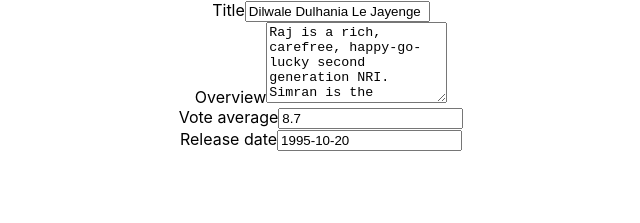
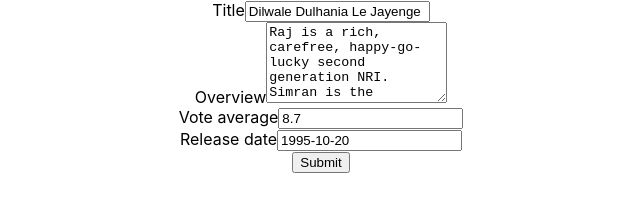
Before and after one commit to mauricedb/women-go-tech-2021, a React (Create React App) app: page / in a window 1280 px wide. Shown: the top 223 px of the page, without its empty margins (319-959 px from the left). Built offline with nearby package versions, Linux system fonts and the light colour scheme.

Commit message:
Submit movie form

```diff
--- a/src/components/Movie.js
+++ b/src/components/Movie.js
@@ -4,7 +4,12 @@
   const [thisMovie, setThisMovie] = useState(movie);
 
   return (
-    <form>
+    <form
+      onSubmit={(e) => {
+        e.preventDefault();
+        alert(JSON.stringify(thisMovie, null, 2));
+      }}
+    >
       <div>
         <label>Title</label>
         <input
@@ -45,6 +50,9 @@
           }
         />
       </div>
+      <div>
+        <button>Submit</button>
+      </div>
     </form>
   );
 }
```
